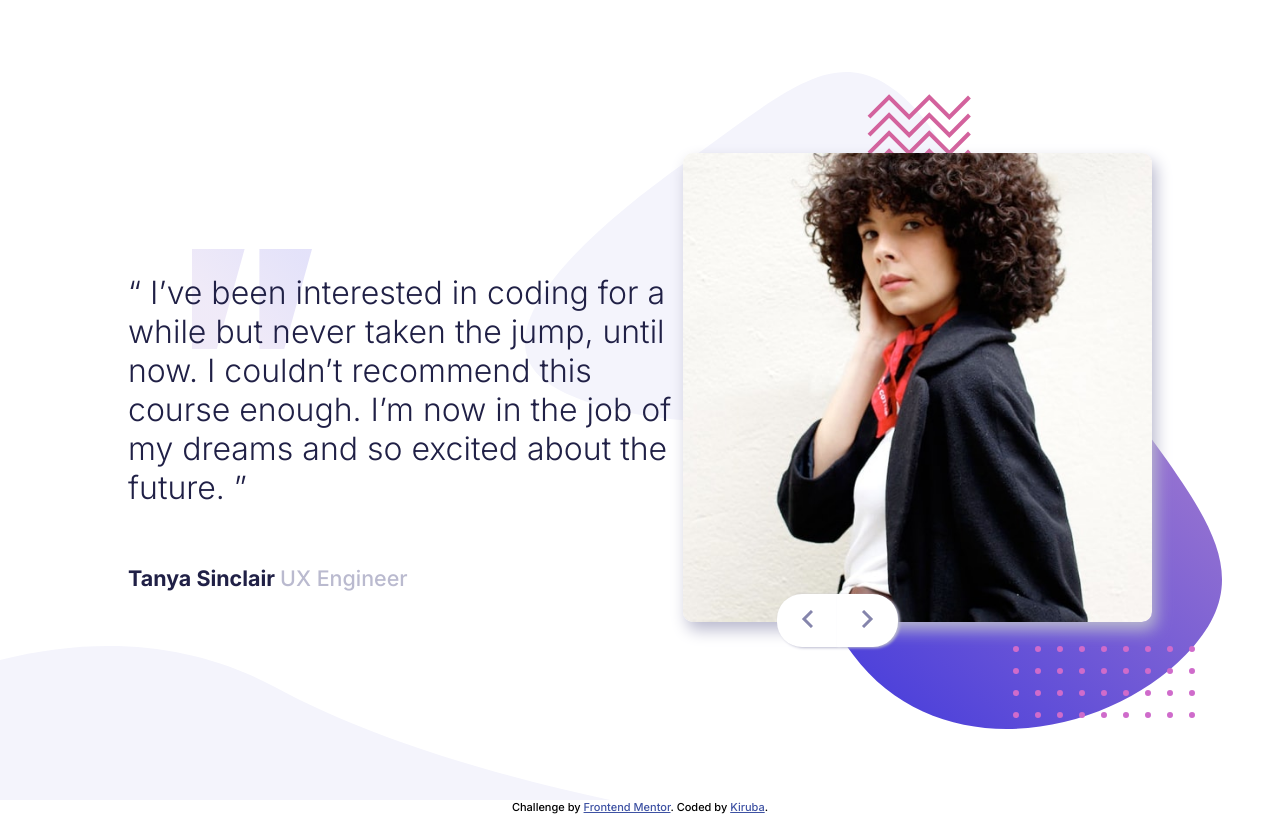
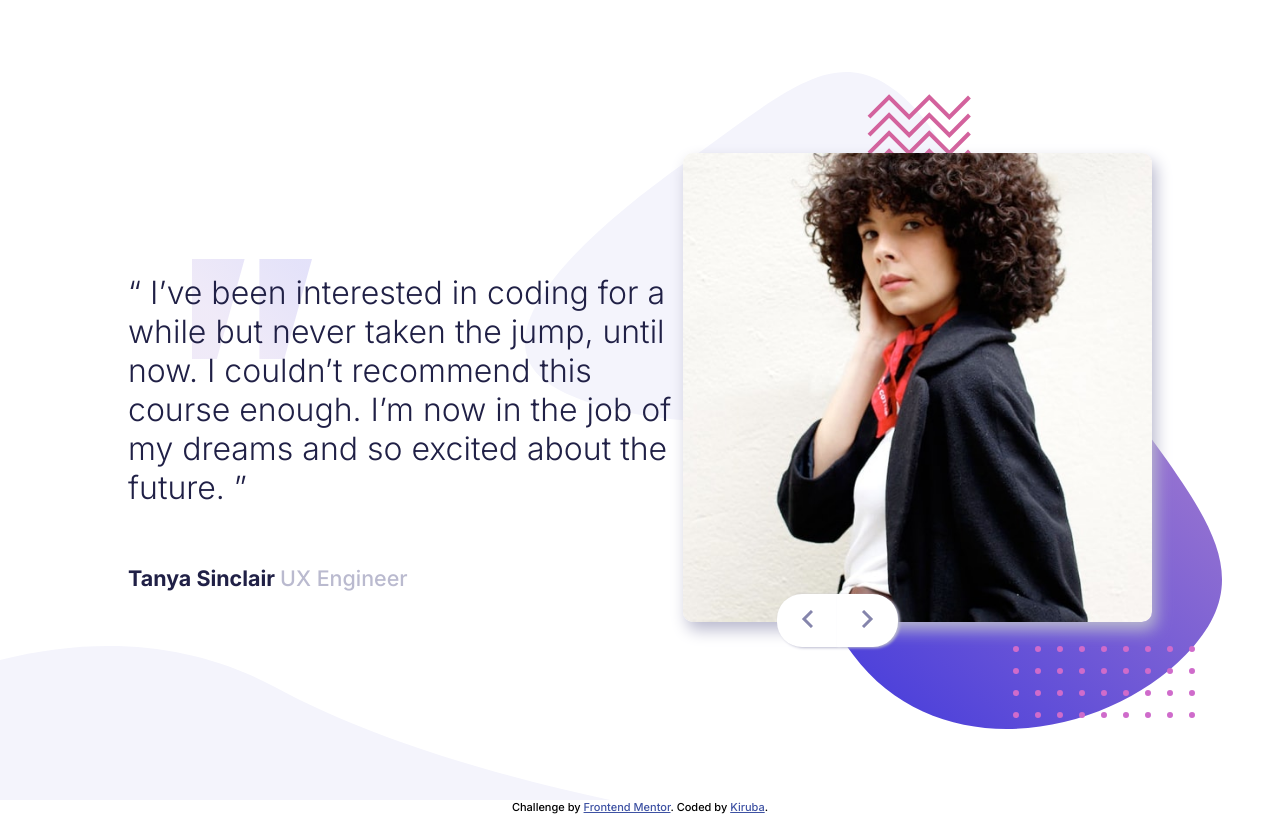
Before and after one commit to KIRUBASHANKAR26/FrontEnd-testmonials-slider, a plain HTML site: page index.html in a window 1280 px wide. Drawn offline with Linux system fonts and the light colour scheme.

Commit message:
Update style.css

```diff
--- a/style.css
+++ b/style.css
@@ -116,7 +116,7 @@ picture{
         font-size: 1em;
         text-align:unset;
         background: url(./images/pattern-quotes.svg) no-repeat;
-        background-position: 2em 3em;
+        background-position: 2em 3.3em;
     }
     .content p{
         padding-bottom: 1.8em;
```
